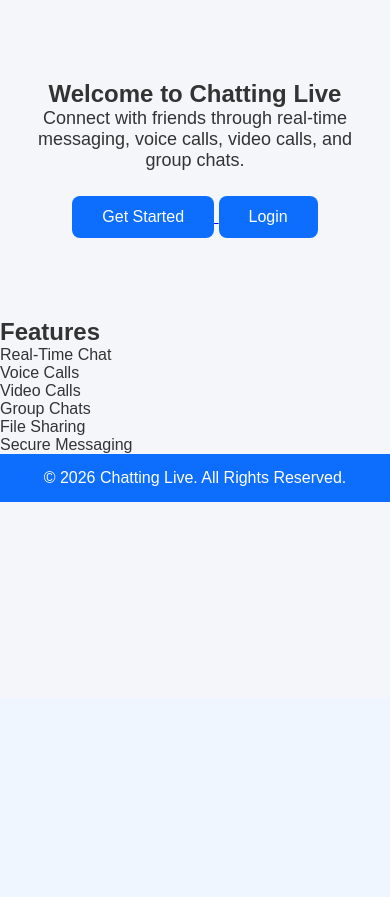
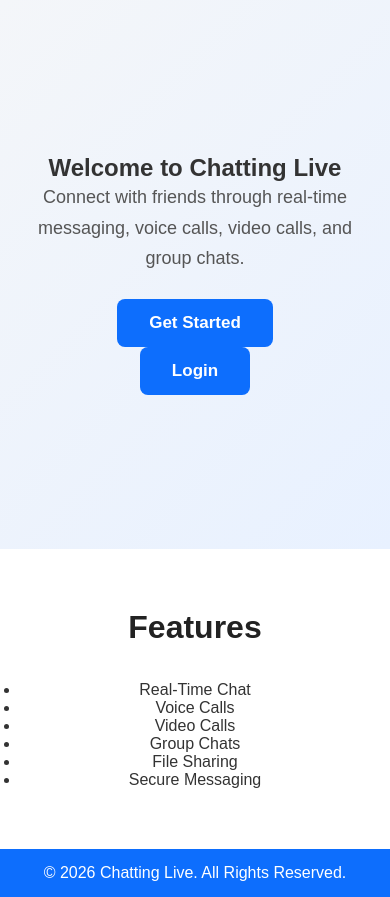
Before and after one commit to engdesignerpakistan/chattinglivewebapp, a PHP site: page /home.html in a window 390 px wide. Shown: the part 146-1043 px from the top of the page. Before the commit the page ends 648 px from the top, so only its background shows below. Run offline with PHP 8.4, Linux system fonts and the light colour scheme.

Commit message:
Revamp styles for home page and improve responsiveness
Enhanced the home page with new styles for the hero section, features, and call to action. Added responsive design adjustments for mobile.

```diff
--- a/Chatting Live/assets/css/style.css
+++ b/Chatting Live/assets/css/style.css
@@ -202,3 +202,135 @@ nav{
 }
 
 }
+
+/* ===============================
+   Chatting Live - Home Enhancements
+================================= */
+
+.hero {
+    min-height: 65vh;
+    display: flex;
+    flex-direction: column;
+    justify-content: center;
+    align-items: center;
+    text-align: center;
+    padding: 80px 20px;
+    background: linear-gradient(135deg, #f4f6f9, #e8f1ff);
+}
+
+.hero h2 {
+    font-size: 44px;
+    color: #0d6efd;
+    margin-bottom: 20px;
+}
+
+.hero p {
+    max-width: 700px;
+    line-height: 1.7;
+    color: #555;
+}
+
+.hero button {
+    padding: 14px 32px;
+    font-size: 17px;
+    font-weight: bold;
+    transition: 0.3s ease;
+}
+
+.hero button:hover {
+    transform: translateY(-3px);
+}
+
+/* Features Section */
+
+.features {
+    padding: 60px 20px;
+    background: #fff;
+    text-align: center;
+}
+
+.features h2 {
+    font-size: 32px;
+    margin-bottom: 35px;
+    color: #222;
+}
+
+.features-grid {
+    max-width: 1100px;
+    margin: auto;
+    display: grid;
+    grid-template-columns: repeat(3, 1fr);
+    gap: 25px;
+}
+
+.feature-card {
+    padding: 30px 20px;
+    background: #f8f9fa;
+    border-radius: 12px;
+    border: 1px solid #e5e5e5;
+    transition: 0.3s ease;
+}
+
+.feature-card:hover {
+    transform: translateY(-5px);
+    box-shadow: 0 8px 25px rgba(0, 0, 0, 0.08);
+}
+
+.feature-card h3 {
+    margin-bottom: 12px;
+    color: #0d6efd;
+}
+
+.feature-card p {
+    line-height: 1.6;
+    color: #666;
+}
+
+/* Call To Action */
+
+.cta {
+    padding: 60px 20px;
+    text-align: center;
+    background: #0d6efd;
+    color: #fff;
+}
+
+.cta h2 {
+    font-size: 32px;
+    margin-bottom: 15px;
+}
+
+.cta p {
+    margin-bottom: 25px;
+}
+
+.cta button {
+    background: #fff;
+    color: #0d6efd;
+    font-weight: bold;
+}
+
+.cta button:hover {
+    background: #e9ecef;
+}
+
+/* Mobile */
+
+@media (max-width: 768px) {
+
+    .hero h2 {
+        font-size: 32px;
+    }
+
+    .features-grid {
+        grid-template-columns: 1fr;
+    }
+
+    .feature-card {
+        padding: 25px 15px;
+    }
+
+    .cta h2 {
+        font-size: 27px;
+    }
+}
```
